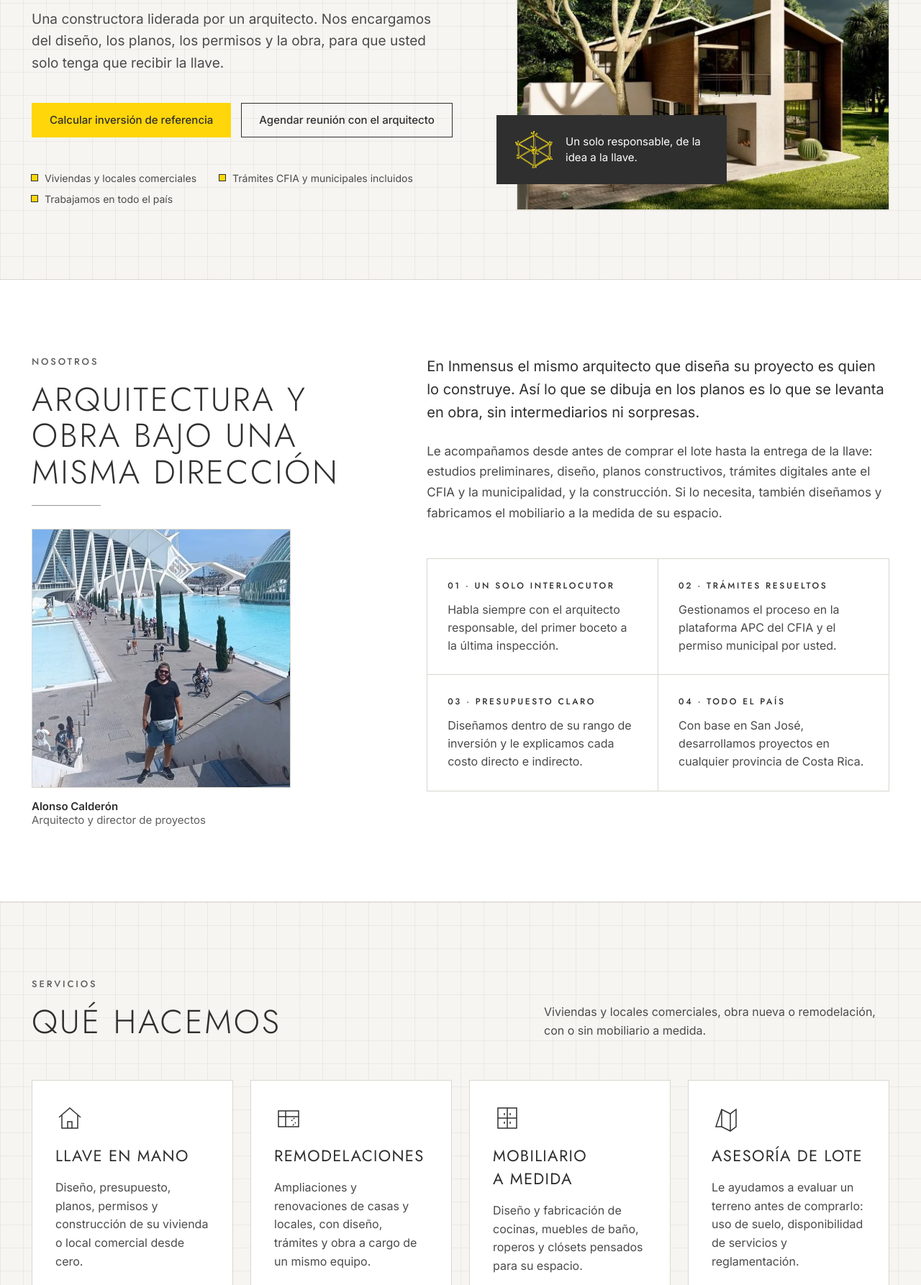
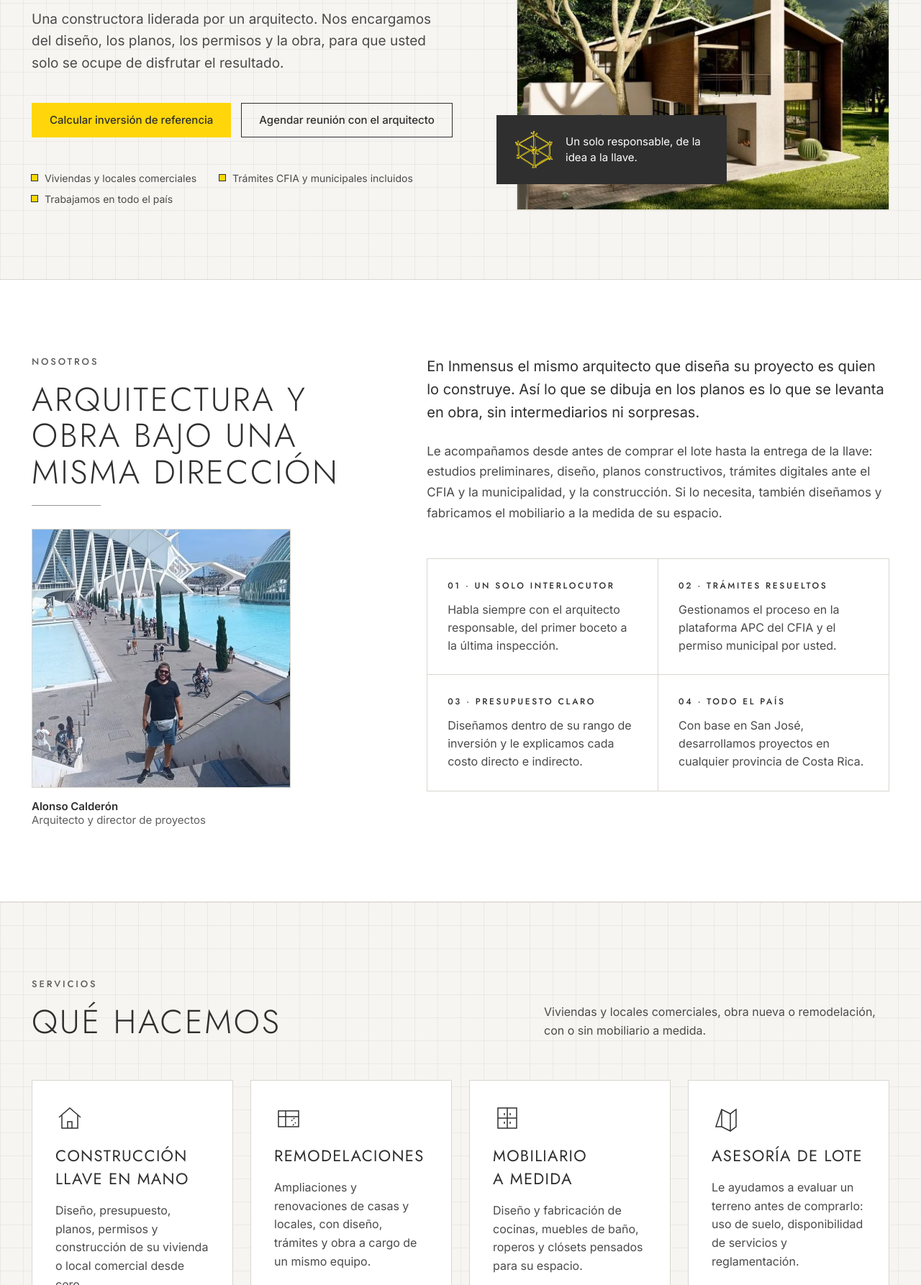
Before and after one commit to Ferlizano17/web-inmensus-arquitectura, a plain HTML site: page public/index.html in a window 1280 px wide. Shown: the part 549-2335 px from the top of the page at 72% size. Drawn offline with Linux system fonts and the light colour scheme.

Commit message:
Ajuste de textos: subtítulo de portada y título del servicio llave en mano
Co-Authored-By: Claude Opus 5.5 <noreply@anthropic.com>
Claude-Session: https://claude.ai/code/session_01TiGTURWwyZMRLb1QhyUb5S

```diff
--- a/public/index.html
+++ b/public/index.html
@@ -261,7 +261,7 @@ footer a{color:#fff}
     <div style="flex:1 1 520px;min-width:0">
       <p class="eyebrow">Diseño y construcción llave en mano · Costa Rica</p>
       <h1 class="h">Diseñamos y construimos su proyecto, <span style="font-weight:500">de principio a fin</span></h1>
-      <p class="sub">Una constructora liderada por un arquitecto. Nos encargamos del diseño, los planos, los permisos y la obra, para que usted solo tenga que recibir la llave.</p>
+      <p class="sub">Una constructora liderada por un arquitecto. Nos encargamos del diseño, los planos, los permisos y la obra, para que usted solo se ocupe de disfrutar el resultado.</p>
       <div class="ctas" style="display:flex;flex-wrap:wrap;gap:14px;margin-top:40px">
         <a class="btn btn-y" href="#cotizador">Calcular inversión de referencia</a>
         <a class="btn btn-o" href="#contacto" data-motivo="reunion">Agendar reunión con el arquitecto</a>
@@ -312,7 +312,7 @@ footer a{color:#fff}
     <div class="cards">
       <article class="card">
         <svg width="40" height="40" viewBox="0 0 40 40" fill="none" stroke="#2F2F2F" stroke-width="1.5" aria-hidden="true"><path d="M5 19 20 6l15 13"/><path d="M9 16v18h22V16"/><path d="M17 34v-9h6v9"/></svg>
-        <h3 class="h">Llave en mano</h3>
+        <h3 class="h">Construcción llave en mano</h3>
         <p>Diseño, presupuesto, planos, permisos y construcción de su vivienda o local comercial desde cero.</p>
         <a class="more" href="#cotizador" data-mode="con">Calcular inversión →</a>
       </article>
```
